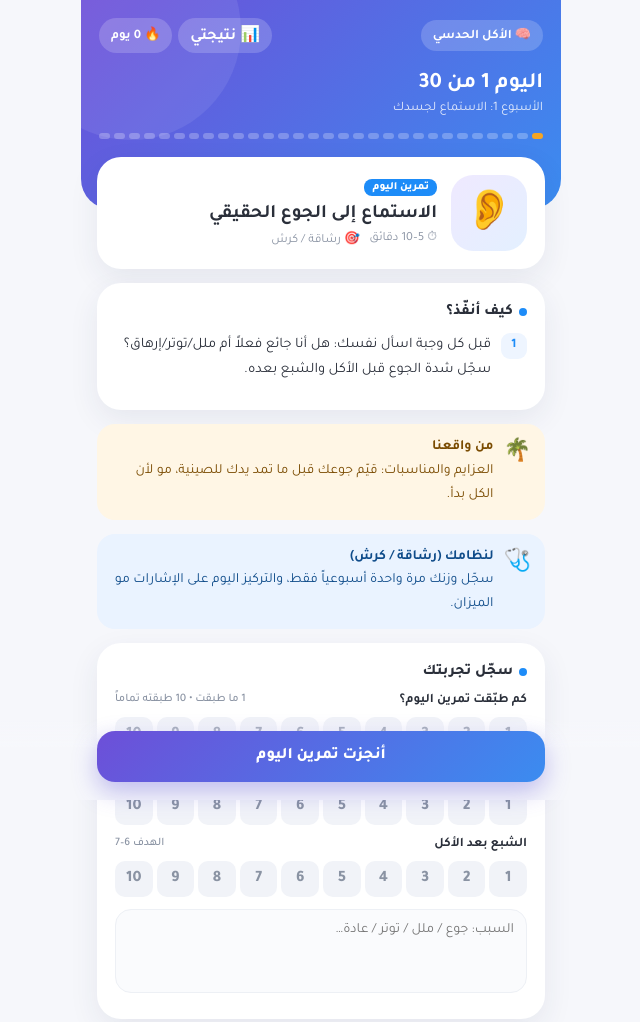
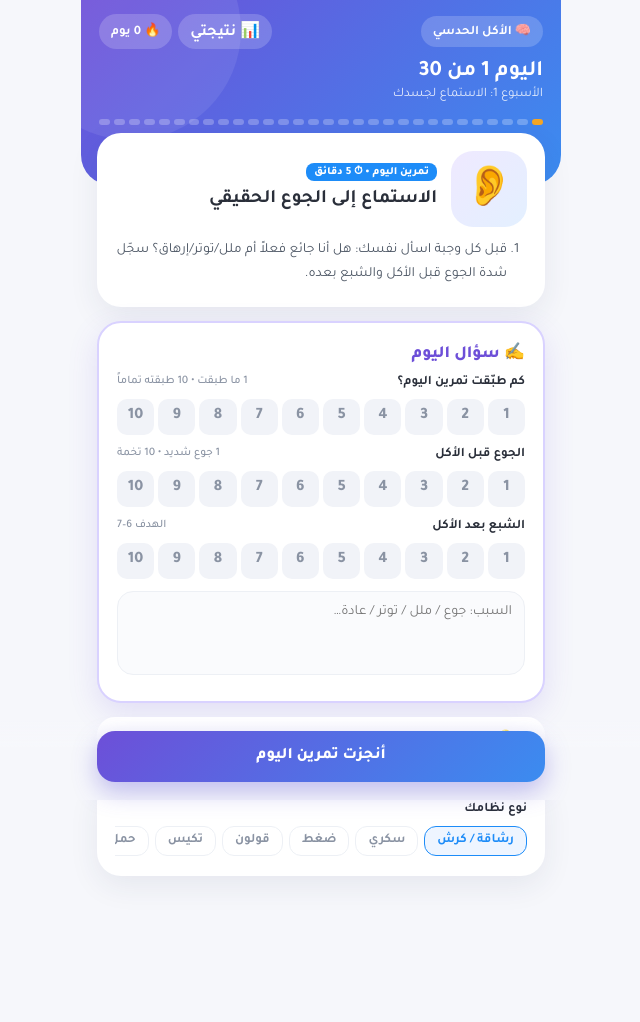
Before and after one commit to clubdi3t-del/dietclub, a plain HTML site: page landing/intuitive.html in a window 1280 px wide. Shown: the top 1022 px of the page, without its empty margins (319-959 px from the left). After the commit the page ends 1000 px from the top, so only its background shows below. Drawn offline with Linux system fonts and the light colour scheme.

Commit message:
Prioritize the daily question on member exercise page; collapse tips
Co-Authored-By: Claude Opus 5.5 <noreply@anthropic.com>
Claude-Session: https://claude.ai/code/session_01H45cxA9TENgUnjwFuvAPmQ

```diff
--- a/landing/intuitive.html
+++ b/landing/intuitive.html
@@ -12,11 +12,11 @@
 *{box-sizing:border-box;-webkit-tap-highlight-color:transparent}
 body{margin:0;font-family:"Tajawal",system-ui,sans-serif;background:var(--bg);color:var(--text)}
 .app{max-width:480px;margin:0 auto;min-height:100dvh;padding-bottom:110px}
-.top{background:linear-gradient(135deg,var(--g1),var(--g2));color:#fff;padding:18px 18px 70px;border-radius:0 0 30px 30px;position:relative;overflow:hidden}
+.top{background:linear-gradient(135deg,var(--g1),var(--g2));color:#fff;padding:14px 18px 60px;border-radius:0 0 30px 30px;position:relative;overflow:hidden}
 .top:after{content:"";position:absolute;width:220px;height:220px;border-radius:50%;background:rgba(255,255,255,.08);top:-80px;left:-60px}
 .bar1{display:flex;justify-content:space-between;align-items:center;position:relative;z-index:1}
 .pill{background:rgba(255,255,255,.18);border-radius:999px;padding:6px 12px;font-size:13px;font-weight:700;display:flex;gap:6px;align-items:center}
-.top h1{margin:18px 0 4px;font-size:22px;position:relative;z-index:1}
+.top h1{margin:10px 0 2px;font-size:22px;position:relative;z-index:1}
 .top p{margin:0;opacity:.85;font-size:13px;position:relative;z-index:1}
 .dots{display:flex;gap:4px;margin-top:16px;position:relative;z-index:1}
 .dots i{flex:1;height:6px;border-radius:9px;background:rgba(255,255,255,.25)}
@@ -59,6 +59,9 @@ textarea:focus{border-color:var(--blue)}
 .chipx{display:flex;align-items:center;gap:6px;background:#f6f5ff;border-radius:12px;padding:8px 10px;font-size:15px}.chipx b{font-size:17px;color:#2a2f3a}.chipx span{color:var(--muted);font-size:12px}
 .calg{display:grid;grid-template-columns:repeat(10,1fr);gap:5px}.calg i{aspect-ratio:1;border-radius:7px;display:grid;place-items:center;color:#e11d48;font-style:normal;font-weight:800}
 .legx{display:flex;gap:10px;flex-wrap:wrap;font-size:11px;color:var(--muted);margin-top:6px}.legx i{display:inline-block;width:10px;height:10px;border-radius:3px;margin-left:4px;vertical-align:-1px}
+.mini{margin:12px 0 0;padding-right:20px;font-size:14px;line-height:1.7;color:#4b5563}.mini li{margin-bottom:2px}
+.qcard{border:2px solid #d9d2ff;box-shadow:0 10px 30px rgba(109,79,216,.15)}.qh{font-weight:800;font-size:17px;color:var(--g1);margin-bottom:10px}
+.tips{background:#fff;border-radius:18px;padding:12px 16px;margin-bottom:14px;font-size:14px;line-height:1.7}.tips summary{font-weight:800;cursor:pointer;color:#7a4b00}.tips p{margin:8px 0 0}
 .tracks{display:flex;gap:6px;overflow-x:auto;padding-bottom:2px}
 .tracks button{flex:none;border:1.5px solid var(--line);background:#fff;border-radius:12px;padding:6px 12px;font:inherit;font-size:13px;font-weight:700;color:var(--muted)}
 .tracks button.on{border-color:var(--blue);color:var(--blue);background:#eef5ff}
@@ -147,15 +150,12 @@ function render(){
  rec=scale(k+"a","كم طبّقت تمرين اليوم؟","1 ما طبقت • 10 طبقته تماماً")+rec;
  const ph={list:"1)\n2)\n3)",hs:"السبب: جوع / ملل / توتر / عادة…",sat:"وش لاحظت؟",note:"وش لاحظت اليوم؟"}[t];
  main.innerHTML=`
- <div class="card"><div class="hero"><div class="ico">${ICONS[DAY-1]}</div><div>
-   <span class="chip">تمرين اليوم</span><h2>${x[0]}</h2>
-   <div class="meta"><span>⏱ 5–10 دقائق</span><span>🎯 ${TRACKS[S.track]}</span></div></div></div></div>
- <div class="card"><div class="sec">كيف أنفّذ؟</div>${steps(x[1]).map((s,i)=>`<div class="step"><b>${i+1}</b><div>${s}</div></div>`).join("")}</div>
- ${x[2]?`<div class="tip gulf"><span class="e">🌴</span><div><b>من واقعنا</b><br>${x[2]}</div></div>`:""}
- <div class="tip trk"><span class="e">🩺</span><div><b>لنظامك (${TRACKS[S.track]})</b><br>${TT[S.track][w]}</div></div>
- <div class="card"><div class="sec">سجّل تجربتك</div>${rec}<textarea data-k="${k}" placeholder="${ph}">${S.notes[k]||""}</textarea></div>
+ <div class="card"><div class="hero"><div class="ico">${ICONS[DAY-1]}</div><div><span class="chip">تمرين اليوم • ⏱ 5 دقائق</span><h2>${x[0]}</h2></div></div>
+  <ol class="mini">${steps(x[1]).map(s=>`<li>${s}</li>`).join("")}</ol></div>
+ <div class="card qcard"><div class="qh">✍️ سؤال اليوم</div>${rec}<textarea data-k="${k}" placeholder="${ph}">${S.notes[k]||""}</textarea></div>
+ <details class="tips"><summary>💡 نصائح لك اليوم</summary>${x[2]?`<p>🌴 ${x[2]}</p>`:""}<p>🩺 <b>${TRACKS[S.track]}:</b> ${TT[S.track][w]}</p></details>
  ${DAY===30?`<div class="card"><div class="sec">تقييم الشهر</div>${["وش تغيّر في علاقتك مع الأكل؟","صرت أوعى بإشارات الجوع والشبع؟","تحسّنت قراءاتك أو قياساتك؟","أكبر تحدي واجهته؟"].map((q,i)=>`<div class="lbl">${q}</div><textarea data-k="f${i}">${S.notes["f"+i]||""}</textarea>`).join("")}</div>`:""}
- <div class="card"><div class="lbl">نوع نظامك</div><div class="tracks">${Object.entries(TRACKS).map(([a,b])=>`<button data-t="${a}" class="${S.track===a?"on":""}">${b}</button>`).join("")}</div></div>`;
+ <div class="card" style="${P.get("goal")?"display:none":""}"><div class="lbl">نوع نظامك</div><div class="tracks">${Object.entries(TRACKS).map(([a,b])=>`<button data-t="${a}" class="${S.track===a?"on":""}">${b}</button>`).join("")}</div></div>`;
  btn.className=done?"done":"";btn.textContent=done?"✓ أنجزت تمرين اليوم":"أنجزت تمرين اليوم";
  lock.textContent=done?(DAY<30?"🔒 تمرين بكرة يفتح الساعة 12 بالليل":"🏆 خلصت البرنامج كامل!"):"";
 }
```
